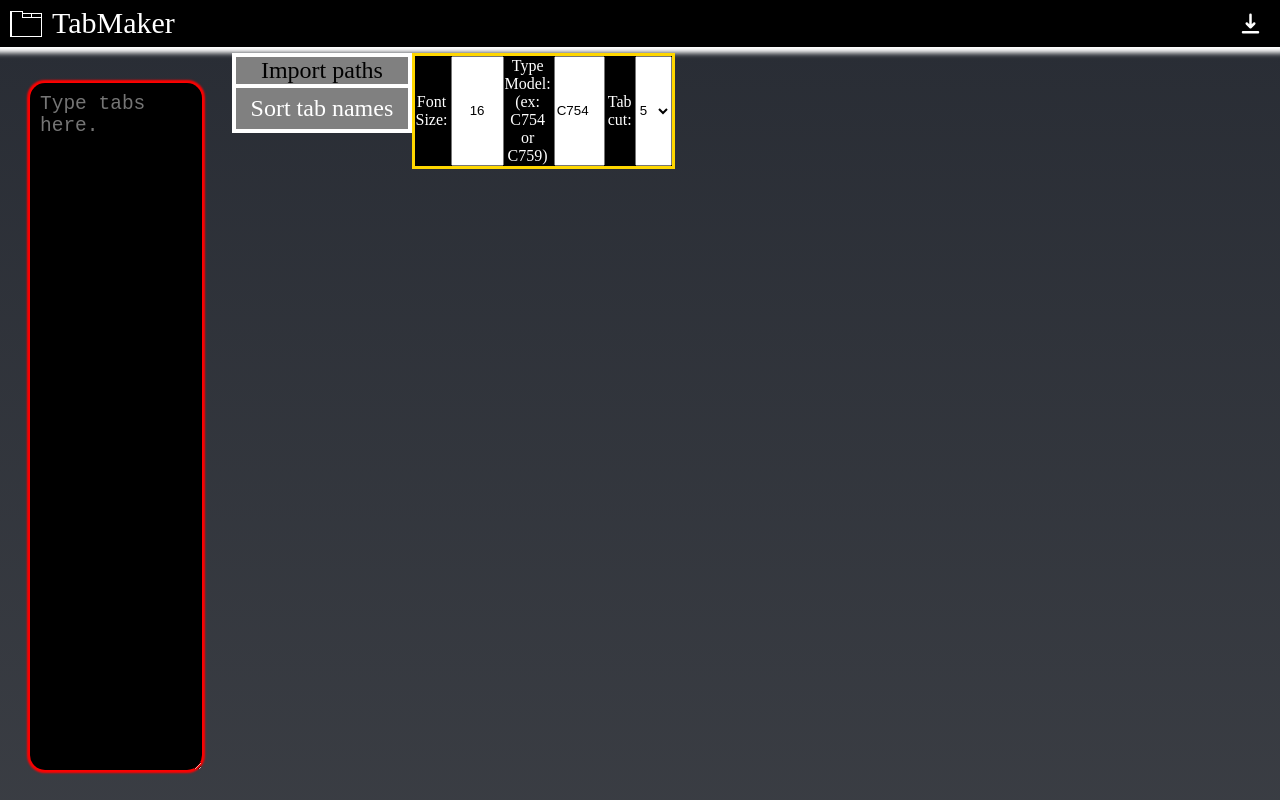
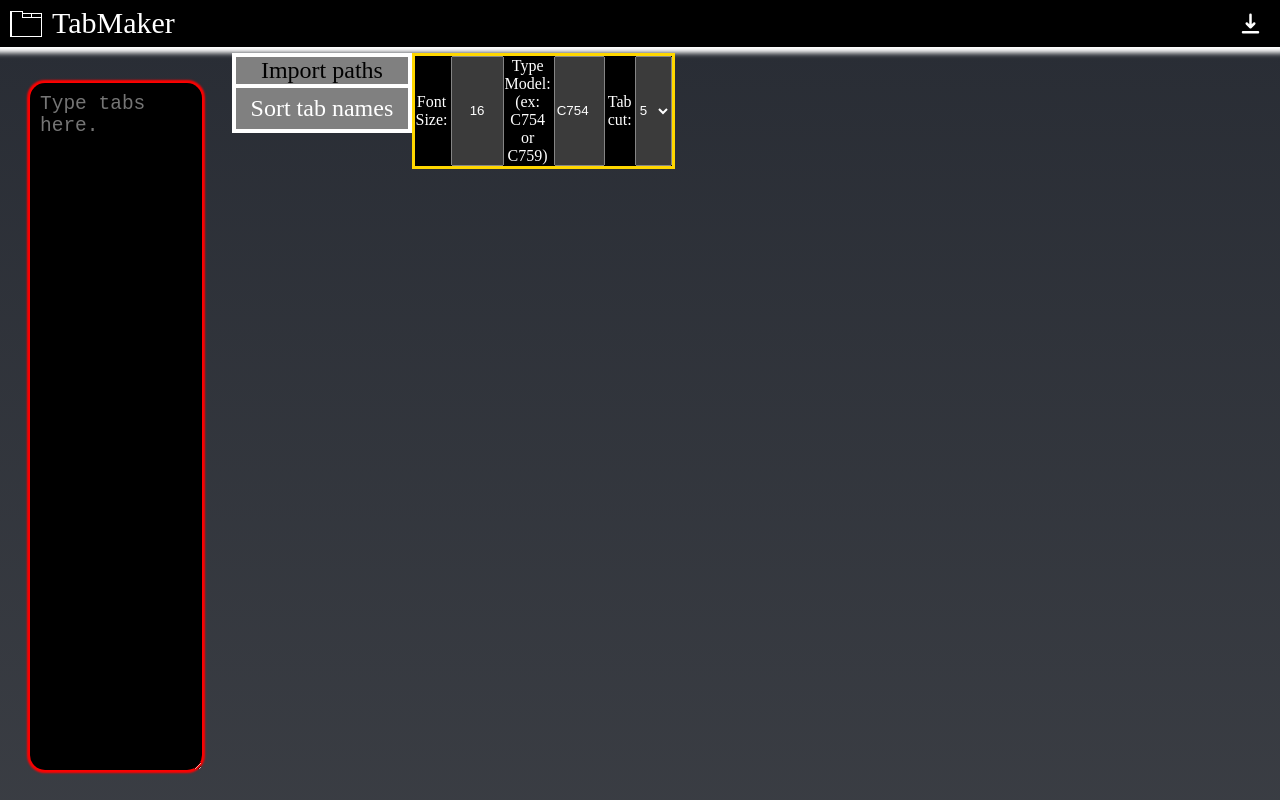
Before and after one commit to peoplestealusernames/konica-minolta-tab-website, a React (Create React App) app: page / in a window 1280 px wide. Built offline with nearby package versions, Linux system fonts and the light colour scheme; the HTML template or start-up script is replaced by a standard one.

Commit message:
Dark mode

```diff
--- a/src/App.css
+++ b/src/App.css
@@ -16,6 +16,10 @@
 .App-logo {
   height: 40vmin;
   pointer-events: none;
+}
+
+:root {
+  color-scheme: dark;
 }
 
 @media (prefers-reduced-motion: no-preference) {
```
